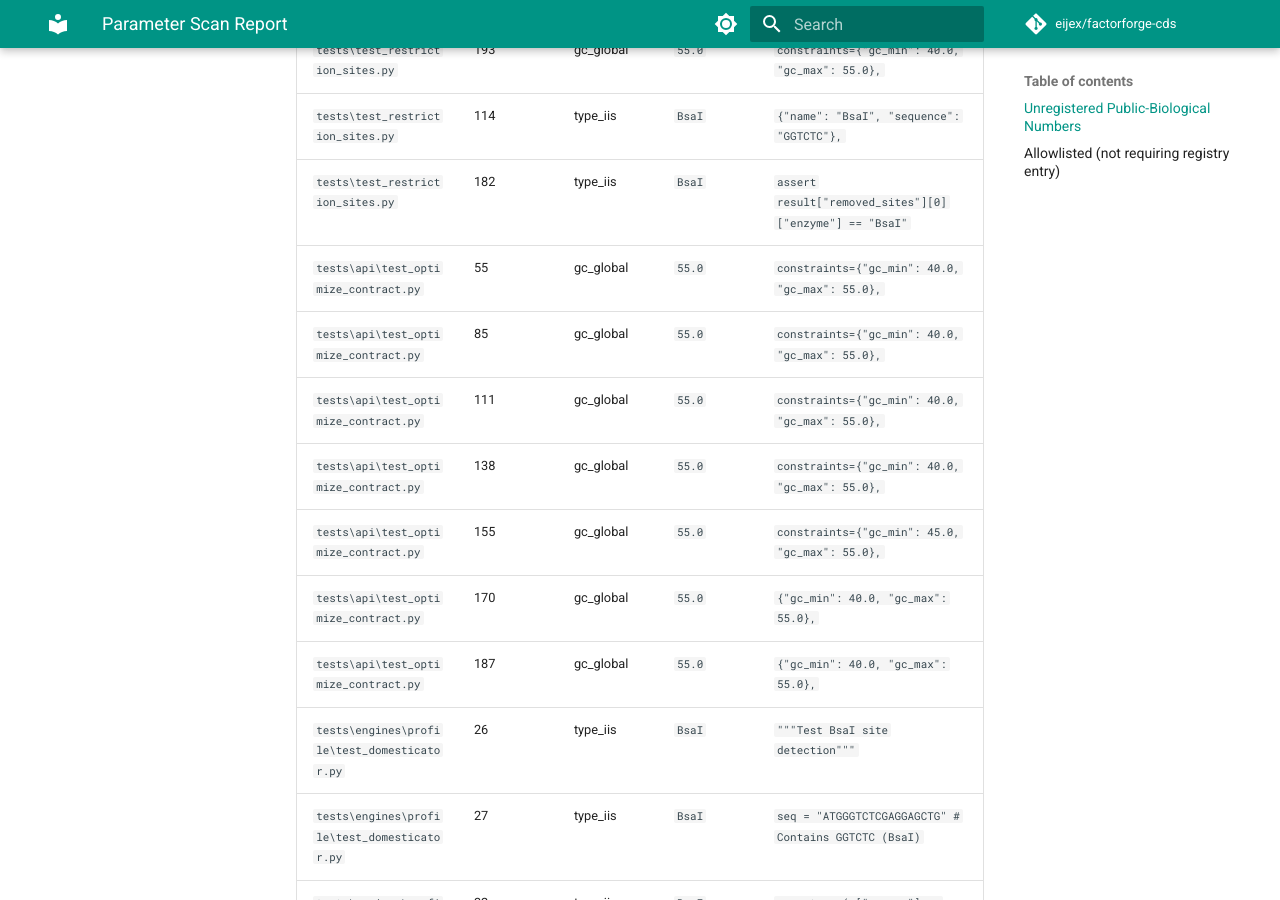
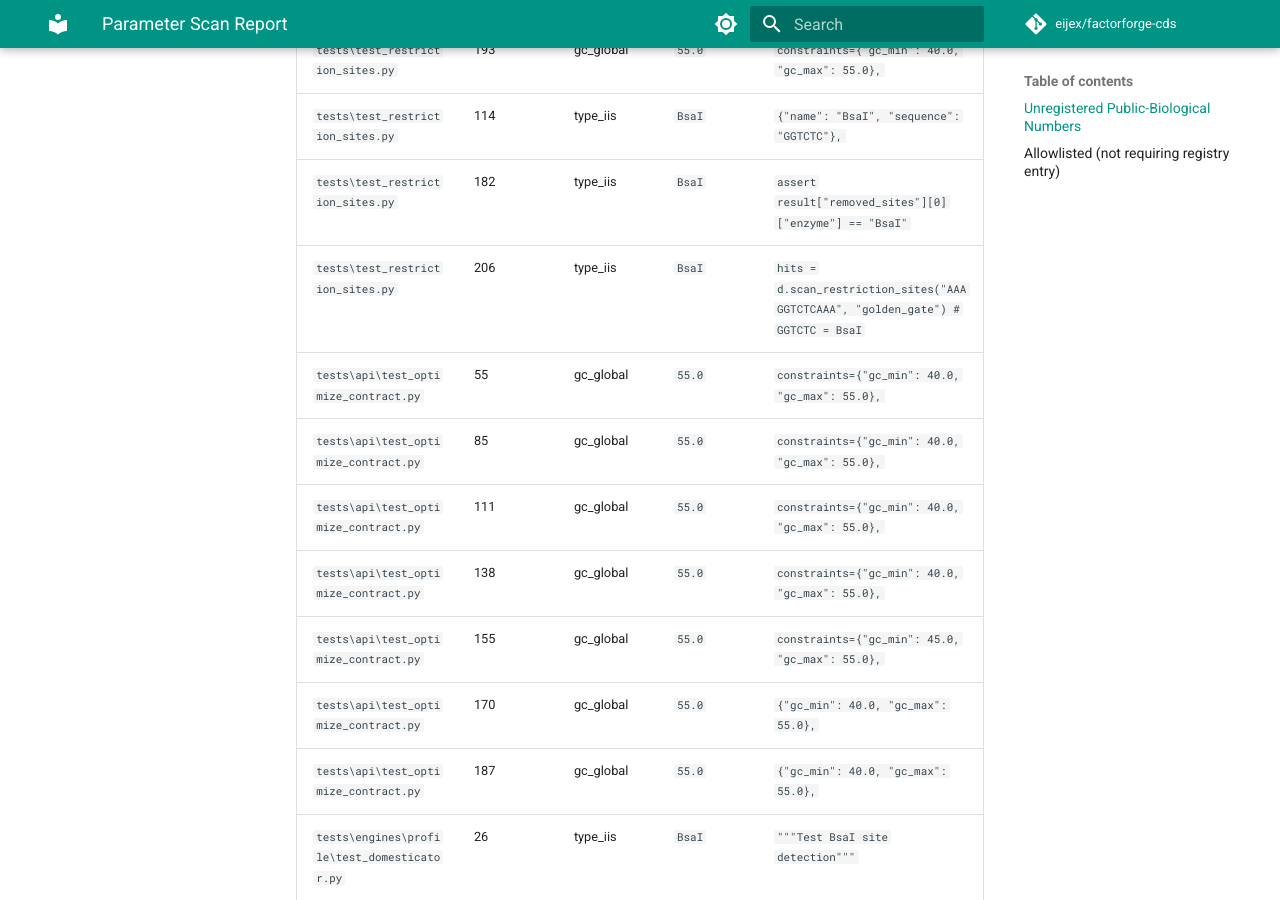
Before and after one commit to eijex/factorforge-cds, an MkDocs documentation site: the page built from docs/validation/parameter_scan_report.md, in a window 1280 px wide and 900 px high, scrolled down 5256 px. Built offline with MkDocs 1.6.1 and Material for MkDocs 9.7.7, drawn with Linux system fonts in a browser that asks for light colours; comment, search, counter and statistics services are not loaded; some of the changed lines change nothing that is shown.

Commit message:
docs: regenerate parameter_scan_report.md to include new test_restriction_sites.py hit

```diff
--- a/docs/validation/parameter_scan_report.md
+++ b/docs/validation/parameter_scan_report.md
@@ -1,6 +1,6 @@
 # Parameter Scan Report
 
-**Total hits:** 108  **Unregistered:** 103
+**Total hits:** 109  **Unregistered:** 104
 
 ## Unregistered Public-Biological Numbers
 
@@ -68,6 +68,7 @@
 | `tests\test_restriction_sites.py` | 193 | gc_global | `55.0` | `constraints={"gc_min": 40.0, "gc_max": 55.0},` |
 | `tests\test_restriction_sites.py` | 114 | type_iis | `BsaI` | `{"name": "BsaI", "sequence": "GGTCTC"},` |
 | `tests\test_restriction_sites.py` | 182 | type_iis | `BsaI` | `assert result["removed_sites"][0]["enzyme"] == "BsaI"` |
+| `tests\test_restriction_sites.py` | 206 | type_iis | `BsaI` | `hits = d.scan_restriction_sites("AAAGGTCTCAAA", "golden_gate")  # GGTCTC = BsaI` |
 | `tests\api\test_optimize_contract.py` | 55 | gc_global | `55.0` | `constraints={"gc_min": 40.0, "gc_max": 55.0},` |
 | `tests\api\test_optimize_contract.py` | 85 | gc_global | `55.0` | `constraints={"gc_min": 40.0, "gc_max": 55.0},` |
 | `tests\api\test_optimize_contract.py` | 111 | gc_global | `55.0` | `constraints={"gc_min": 40.0, "gc_max": 55.0},` |
```
